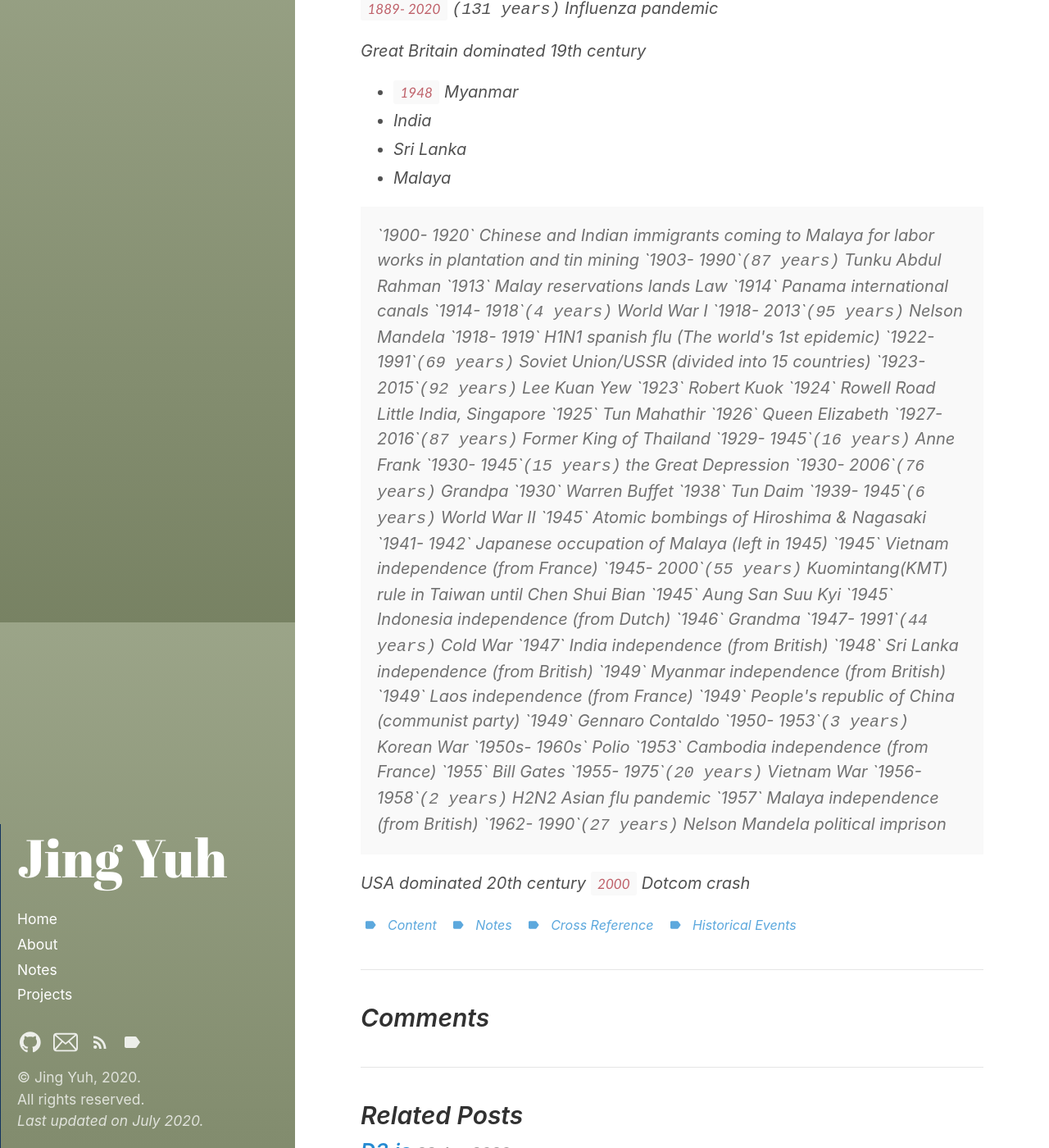
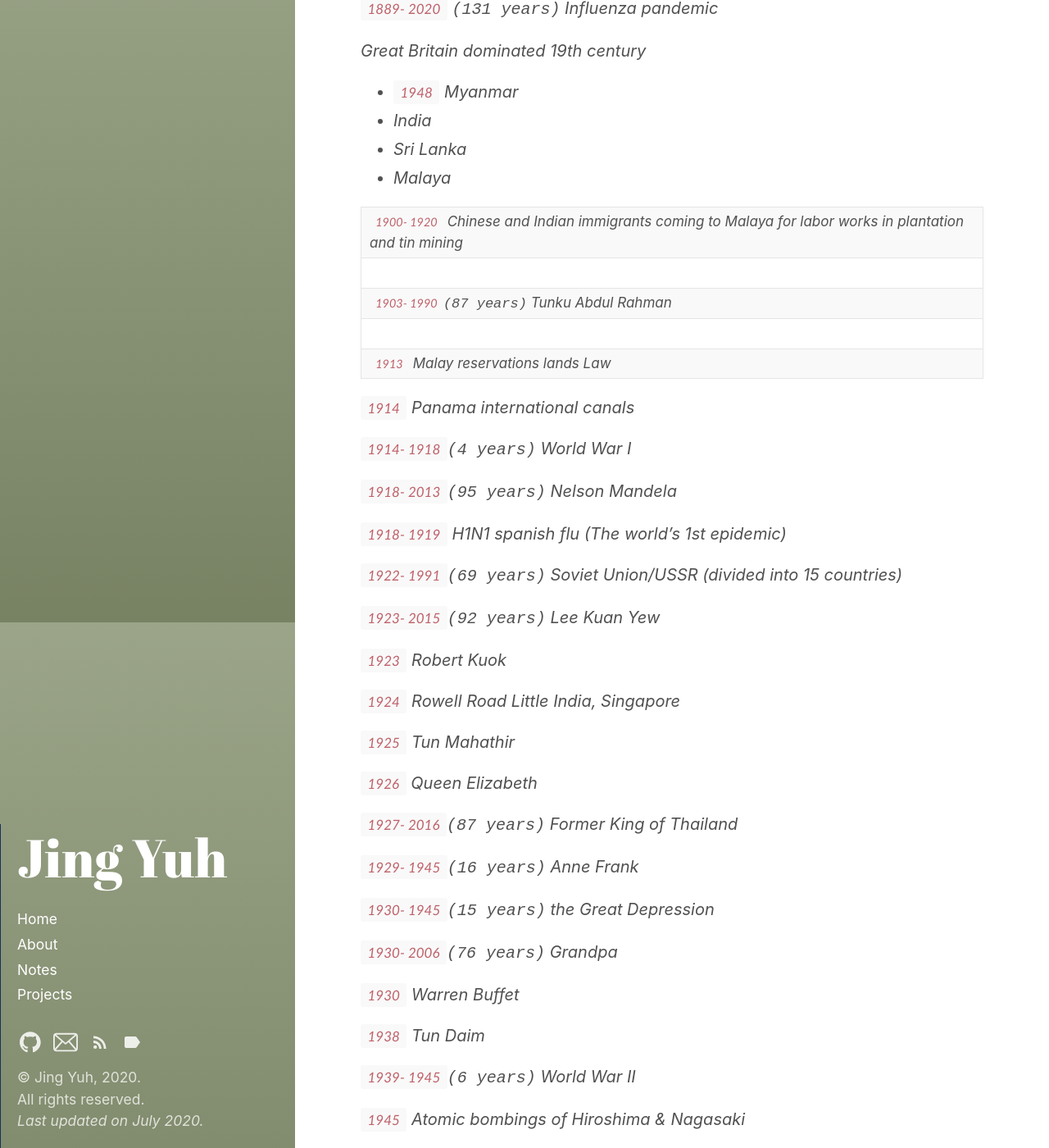
Before and after one commit to jyang123-bit/Website, a Jekyll site: the page built from _posts/2020-06-23-Notes-cross-reference-historical-events.md, in a window 1280 px wide and 1400 px high, scrolled down 1041 px. Shown: the whole window at 82% size. Built offline with Jekyll 4.4.1, drawn with Linux system fonts in a browser that asks for light colours; some of the changed text lies outside the part shown.

Commit message:
Update 2020-06-23-Notes-cross-reference-historical-events.md

```diff
--- a/_posts/2020-06-23-Notes-cross-reference-historical-events.md
+++ b/_posts/2020-06-23-Notes-cross-reference-historical-events.md
@@ -53,12 +53,11 @@
 - Sri Lanka
 - Malaya
 
-<p class="message">
-`1900- 1920` Chinese and Indian immigrants coming to Malaya for labor works in plantation and tin mining
-
-`1903- 1990`<kbd>(87 years)</kbd> Tunku Abdul Rahman
-
-`1913` Malay reservations lands Law
+|`1900- 1920` Chinese and Indian immigrants coming to Malaya for labor works in plantation and tin mining|
+|                                                                                                        |
+|`1903- 1990`<kbd>(87 years)</kbd> Tunku Abdul Rahman                                                    |
+|                                                                                                        |
+|`1913` Malay reservations lands Law                                                                     |
 
 `1914` Panama international canals
 
@@ -136,8 +135,7 @@
 
 `1957` Malaya independence (from British)
 
-`1962- 1990`<kbd>(27 years)</kbd> Nelson Mandela political imprison
-</p>
+|`1962- 1990`<kbd>(27 years)</kbd> Nelson Mandela political imprison                |
 
 USA dominated 20th century
 `2000` Dotcom crash
```
